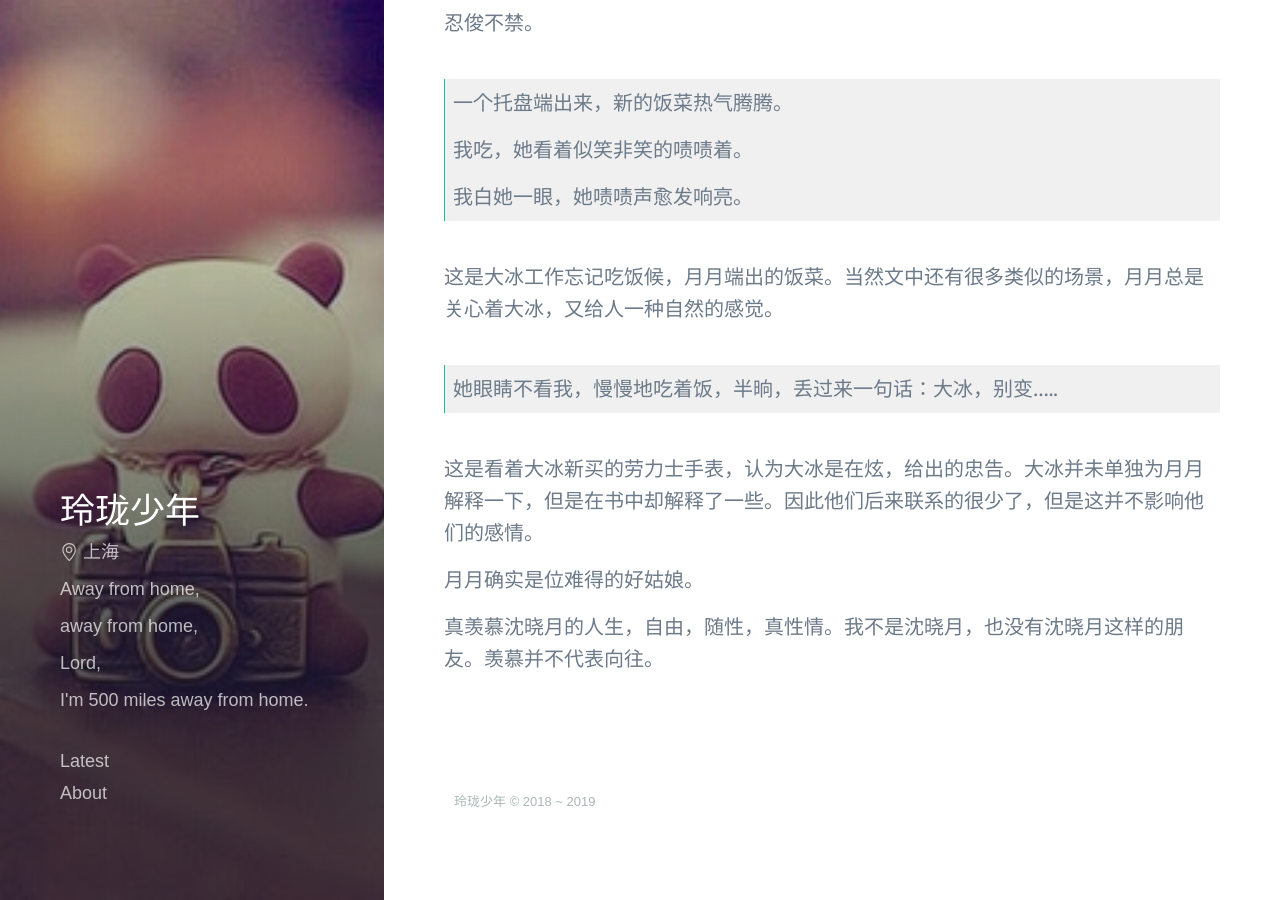
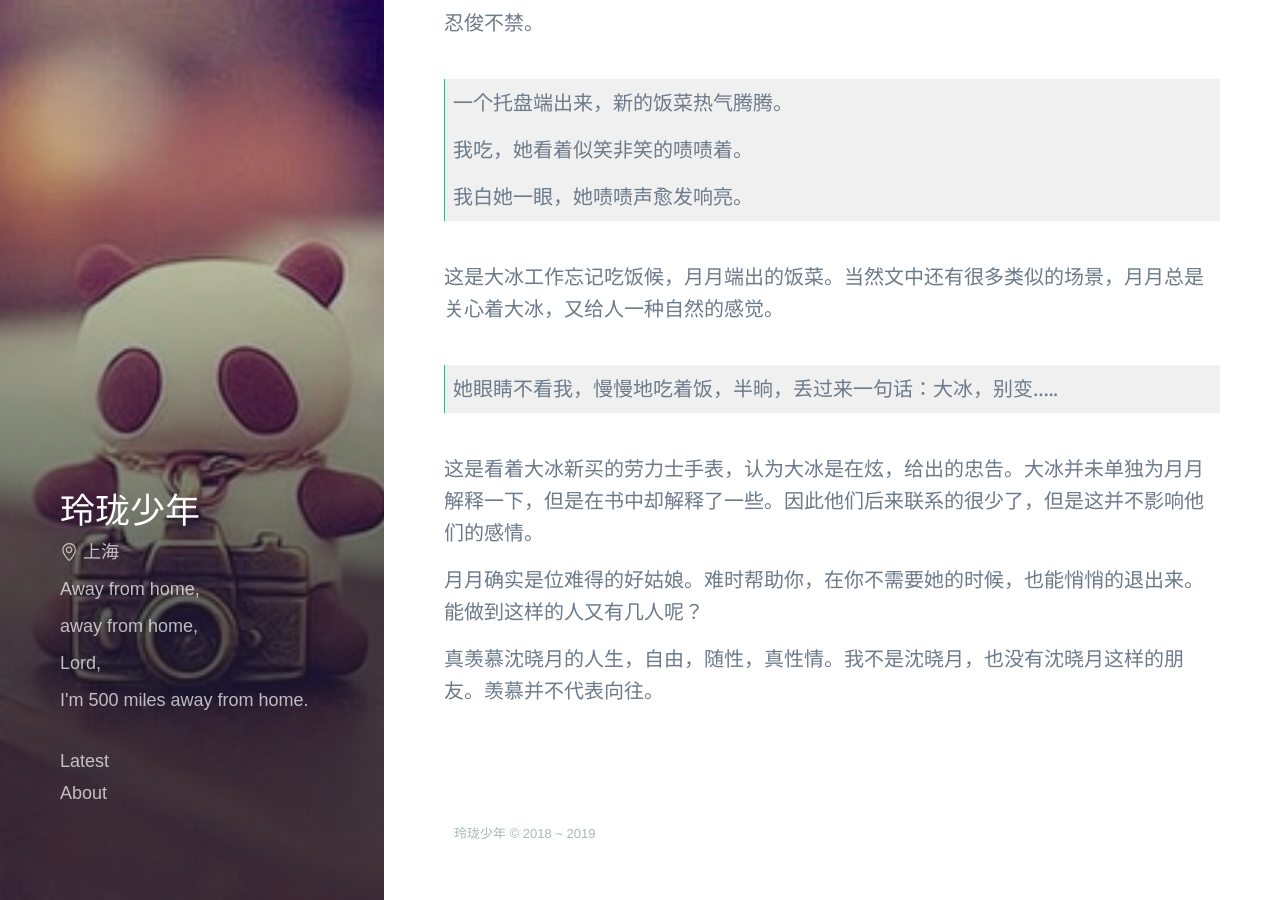
Before and after one commit to auaa/auaa.github.io, a Jekyll site: the page built from _posts/2019-07-20-xie-xie-ni.md, in a window 1280 px wide and 900 px high, scrolled down 1010 px. Built offline with Jekyll 4.4.1, drawn with Linux system fonts in a browser that asks for light colours; some web fonts are replaced; comment, search, counter and statistics services are not loaded.

Commit message:
update: 2019-07-20 17:33:20

```diff
--- a/_data/posts.json
+++ b/_data/posts.json
@@ -27,7 +27,7 @@
   ],
   "posts": [
     {
-      "content": "第一次看到大冰的书是在2018年，那本书名字没有吸引住我，叫《阿弥陀佛么么哒》。\n\n第二次看大冰的书是在2019年，挤在上海的地铁上，打开“微信读书”，看到书名是《我不》，坚持看完了第一章节《弟弟》。\n\n不容易啊，我是很不喜欢看电子书的，包括专业相关的网页都不怎么看，但是《弟弟》我一口气读完了，书中内容全是简单的叙事。\n\n这就不得使我想起了以前山东卫视有一个少儿频道主持人也叫大冰，而且是多年没有任何消息的，无论是新闻，还是电视节目。于是，好奇的百度了一下，果不其然，正是这个大冰，只不过是转型了，开了酒吧，酒吧的名字叫“大冰的小屋”，召集了一群民谣歌手，包括唱《成都》走红的赵雷。\n\n接着看了一个章节，标题叫《谢谢你》。这也是此文叫《谢谢你》的原因。\n\n《谢谢你》讲述的是大冰在转型“野生”作家的第一本书中的一个片段，《谢谢你》的主人公叫 沈晓月，在大冰穷困潦倒时帮助过他，扶持过他。\n\n在大冰的书中，月月确实是一位难得的好姑娘，在大冰的笔下堪称完美。\n>\n>上得厅堂，下得厨房。\n> \n>柔情似水，侠气冲天。\n\t \n> 有时候回去得太晚，需要翻越栏杆，圆圆的一个光柱从天而降，月月在楼上擎着强光手电，指引着我撅着腚爬墙，探照灯一下。\n \n这种细节的描述，如此的真实，画面感十足。本来是一个难为情的事情，被大冰描述的忍俊不禁。\n > 一个托盘端出来，新的饭菜热气腾腾。\n > \n > 我吃，她看着似笑非笑的啧啧着。\n > \n > 我白她一眼，她啧啧声愈发响亮。\n > \n\n这是大冰工作忘记吃饭候，月月端出的饭菜。当然文中还有很多类似的场景，月月总是关心着大冰，又给人一种自然的感觉。\n\n>她眼睛不看我，慢慢地吃着饭，半晌，丢过来一句话：大冰，别变.....\n>\n\n这是看着大冰新买的劳力士手表，认为大冰是在炫，给出的忠告。大冰并未单独为月月解释一下，但是在书中却解释了一些。因此他们后来联系的很少了，但是这并不影响他们的感情。\n\n月月确实是位难得的好姑娘。\n\n真羡慕沈晓月的人生，自由，随性，真性情。我不是沈晓月，也没有沈晓月这样的朋友。羡慕并不代表向往。",
+      "content": "第一次看到大冰的书是在2018年，那本书名字没有吸引住我，叫《阿弥陀佛么么哒》。\n\n第二次看大冰的书是在2019年，挤在上海的地铁上，打开“微信读书”，看到书名是《我不》，坚持看完了第一章节《弟弟》。\n\n不容易啊，我是很不喜欢看电子书的，包括专业相关的网页都不怎么看，但是《弟弟》我一口气读完了，书中内容全是简单的叙事。\n\n这就不得使我想起了以前山东卫视有一个少儿频道主持人也叫大冰，而且是多年没有任何消息的，无论是新闻，还是电视节目。于是，好奇的百度了一下，果不其然，正是这个大冰，只不过是转型了，开了酒吧，酒吧的名字叫“大冰的小屋”，召集了一群民谣歌手，包括唱《成都》走红的赵雷。\n\n接着看了一个章节，标题叫《谢谢你》。这也是此文叫《谢谢你》的原因。\n\n《谢谢你》讲述的是大冰在转型“野生”作家的第一本书中的一个片段，《谢谢你》的主人公叫 沈晓月，在大冰穷困潦倒时帮助过他，扶持过他。\n\n在大冰的书中，月月确实是一位难得的好姑娘，在大冰的笔下堪称完美。\n>\n>上得厅堂，下得厨房。\n> \n>柔情似水，侠气冲天。\n\t \n> 有时候回去得太晚，需要翻越栏杆，圆圆的一个光柱从天而降，月月在楼上擎着强光手电，指引着我撅着腚爬墙，探照灯一下。\n \n这种细节的描述，如此的真实，画面感十足。本来是一个难为情的事情，被大冰描述的忍俊不禁。\n > 一个托盘端出来，新的饭菜热气腾腾。\n > \n > 我吃，她看着似笑非笑的啧啧着。\n > \n > 我白她一眼，她啧啧声愈发响亮。\n > \n\n这是大冰工作忘记吃饭候，月月端出的饭菜。当然文中还有很多类似的场景，月月总是关心着大冰，又给人一种自然的感觉。\n\n>她眼睛不看我，慢慢地吃着饭，半晌，丢过来一句话：大冰，别变.....\n>\n\n这是看着大冰新买的劳力士手表，认为大冰是在炫，给出的忠告。大冰并未单独为月月解释一下，但是在书中却解释了一些。因此他们后来联系的很少了，但是这并不影响他们的感情。\n\n月月确实是位难得的好姑娘。难时帮助你，在你不需要她的时候，也能悄悄的退出来。能做到这样的人又有几人呢？\n\n真羡慕沈晓月的人生，自由，随性，真性情。我不是沈晓月，也没有沈晓月这样的朋友。羡慕并不代表向往。",
       "data": {
         "layout": "post",
         "title": "谢谢你",
--- a/_posts/2019-07-20-xie-xie-ni.md
+++ b/_posts/2019-07-20-xie-xie-ni.md
@@ -42,6 +42,6 @@
 
 这是看着大冰新买的劳力士手表，认为大冰是在炫，给出的忠告。大冰并未单独为月月解释一下，但是在书中却解释了一些。因此他们后来联系的很少了，但是这并不影响他们的感情。
 
-月月确实是位难得的好姑娘。
+月月确实是位难得的好姑娘。难时帮助你，在你不需要她的时候，也能悄悄的退出来。能做到这样的人又有几人呢？
 
 真羡慕沈晓月的人生，自由，随性，真性情。我不是沈晓月，也没有沈晓月这样的朋友。羡慕并不代表向往。
```
